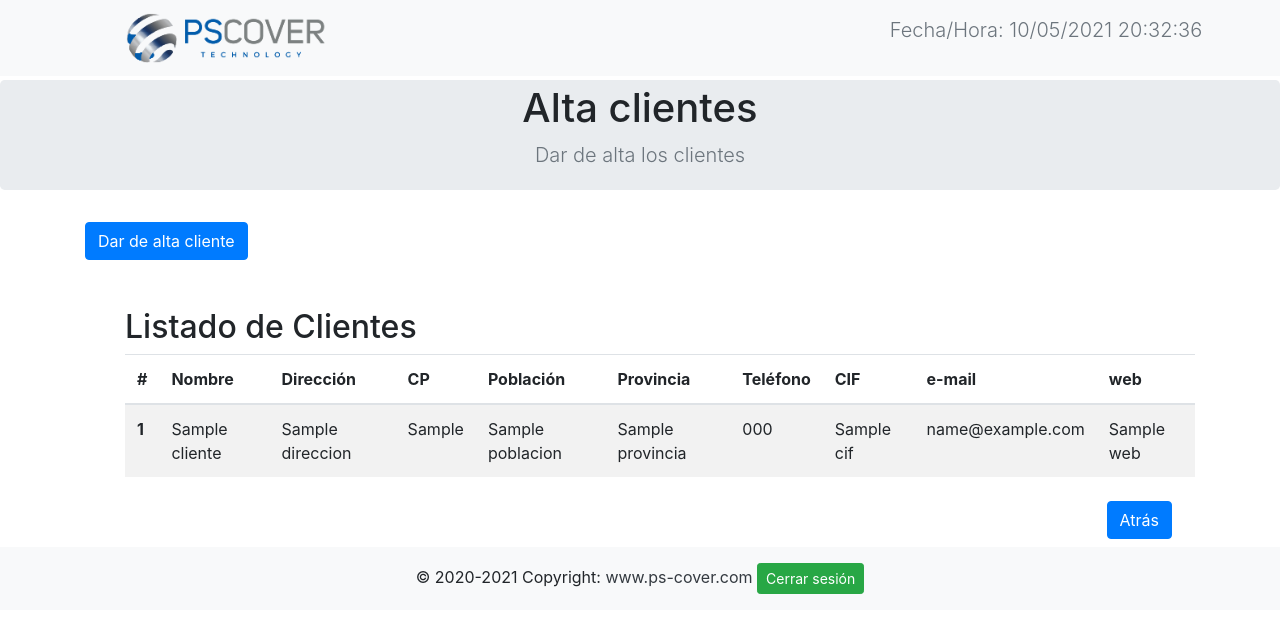
After one commit to santiagosl/produccion, a Symfony app: template templates/clientes.html.twig in a window 1280 px wide. The commit adds this page. Shown: the top 633 px of the page. Run offline with Twig, Linux system fonts and the light colour scheme; the template is opened without the code that fills it: most values are stand-ins (such as "Sample title", 1, 10 or a date in 2020); some libraries are stand-ins or nearby versions.

Commit message:
Area de clientes, tabla resumen de cliente y boton de alta clients con otra vista

```diff
--- a/templates/alta_clientes.html.twig
+++ b/templates/alta_clientes.html.twig
@@ -25,7 +25,7 @@
         {# BOTON ATRAS #}
         <div class="container">
             <div class="nav justify-content-end">
-                <a class="btn btn-primary"  href="{{ path('resumen')}}" >Atrás</a>
+                <a class="btn btn-primary"  href="{{ path('clientes')}}" >Atrás</a>
             </div>
         </div>
     </div>
--- /dev/null
+++ b/templates/clientes.html.twig
@@ -0,0 +1,82 @@
+{% extends 'base.html.twig' %}
+
+{% block title %}Producción{% endblock %}
+
+{% block body %}
+
+    <section class="jumbotron p-1 text-center">
+            <div class="container">
+            <h1 class="jumbotron-heading">Alta clientes</h1>
+            <p class="lead text-muted">Dar de alta los clientes</p>
+            </div>
+    </section>
+
+   <main>
+    <div class="container w-60">
+
+       <a class="btn btn-primary"  href="{{ path('alta_clientes')}}" >Dar de alta cliente</a>
+
+
+
+        {% if clientes %}
+            <ul>
+                 <table class="table table-striped mt-2">
+
+                   <h2 class="mt-5">Listado de Clientes</h2>
+                    <thead>
+                        <tr>
+                        <th scope="col">#</th>
+                        <th scope="col">Nombre</th>
+                        <th scope="col">Dirección</th>
+                        <th scope="col">CP</th>
+                        <th scope="col">Población</th>
+                        <th scope="col">Provincia</th>
+                        <th scope="col">Teléfono</th>
+                        <th scope="col">CIF</th>
+                        <th scope="col">e-mail</th>
+                        <th scope="col">web</th>
+                        </tr>
+                    </thead>
+                    {% for cli in clientes %}
+                        <tbody>
+                            <tr>
+
+                                <th scope='row'>{{cli.id}}</td>
+                                <td>{{cli.Nombre}}</td>
+                                <td>{{cli.direccion}}</td>
+                                <td>{{cli.cp}}</td>
+                                <td>{{cli.poblacion}}</td>
+                                <td>{{cli.provincia}}</td>
+                                <td>{{cli.telefono}}</td>
+                                <td>{{cli.cif}}</td>
+                                <td>{{cli.mail}}</td>
+                                <td>{{cli.web}}</td>
+                            </tr>
+
+                        </tbody>
+                    {% endfor %}
+                </table>
+
+            </ul>
+
+        {% else %}
+
+            <p>No hay clientes</p>
+        {% endif %}
+
+
+
+        {# BOTON ATRAS #}
+        <div class="container">
+            <div class="nav justify-content-end p-2">
+                <a class="btn btn-primary"  href="{{ path('resumen')}}" >Atrás</a>
+            </div>
+        </div>
+    </div>
+<main>
+
+
+
+</div>
+
+{% endblock %}
--- a/templates/resumen.html.twig
+++ b/templates/resumen.html.twig
@@ -57,7 +57,7 @@
                   <p class="card-text">Clientes</p>
                   <div class="d-flex justify-content-between align-items-center">
                     <div class="btn-group">
-                      <a class="btn btn-primary btn-lg btn-block"  href="{{ path('alta_clientes')}}" >Ver</a>
+                      <a class="btn btn-primary btn-lg btn-block"  href="{{ path('clientes')}}" >Ver</a>
 
                     </div>
 
```
Also changed, not shown: src/Controller/ClientesController.php (added, +23 -0 lines).
